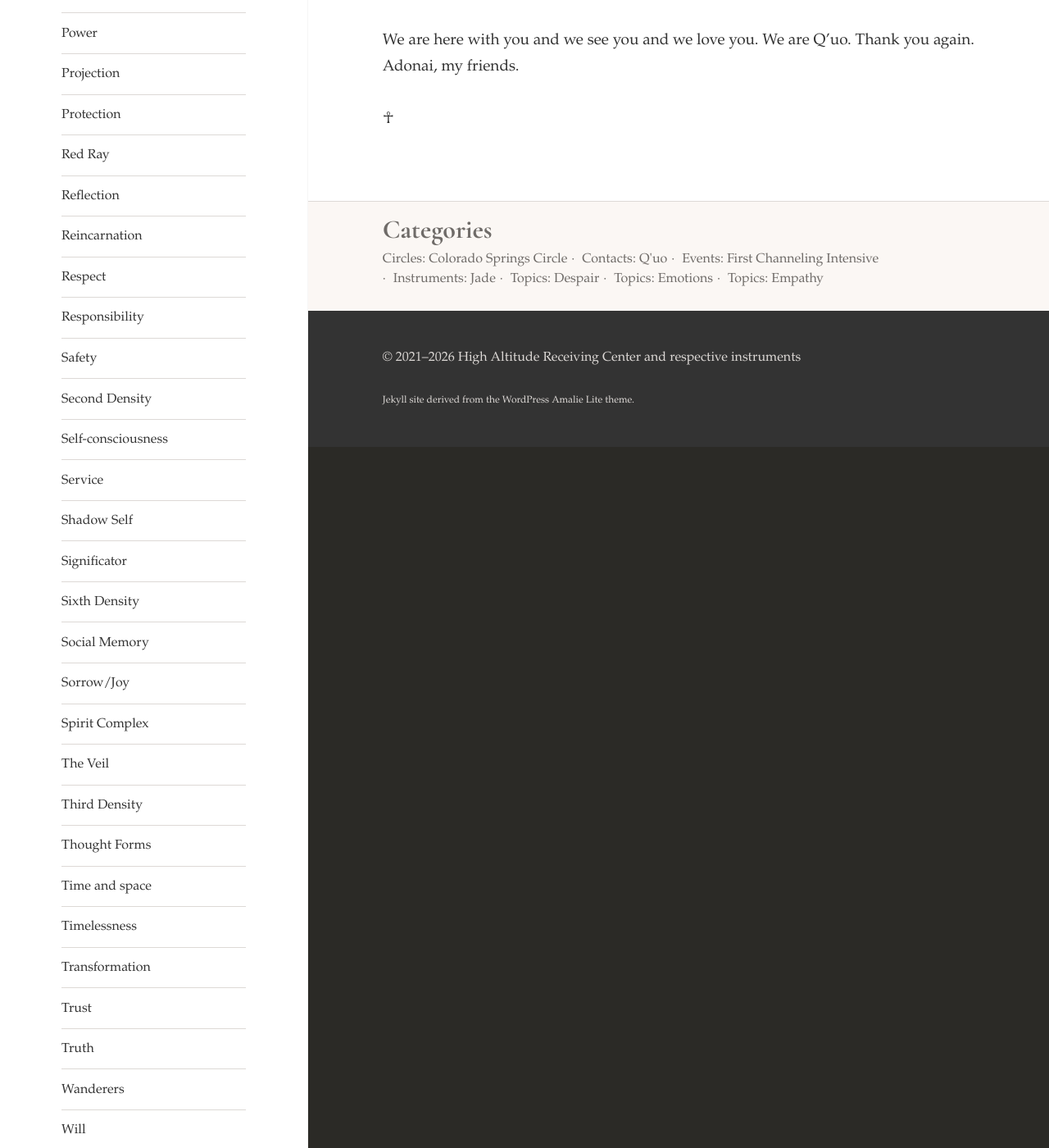
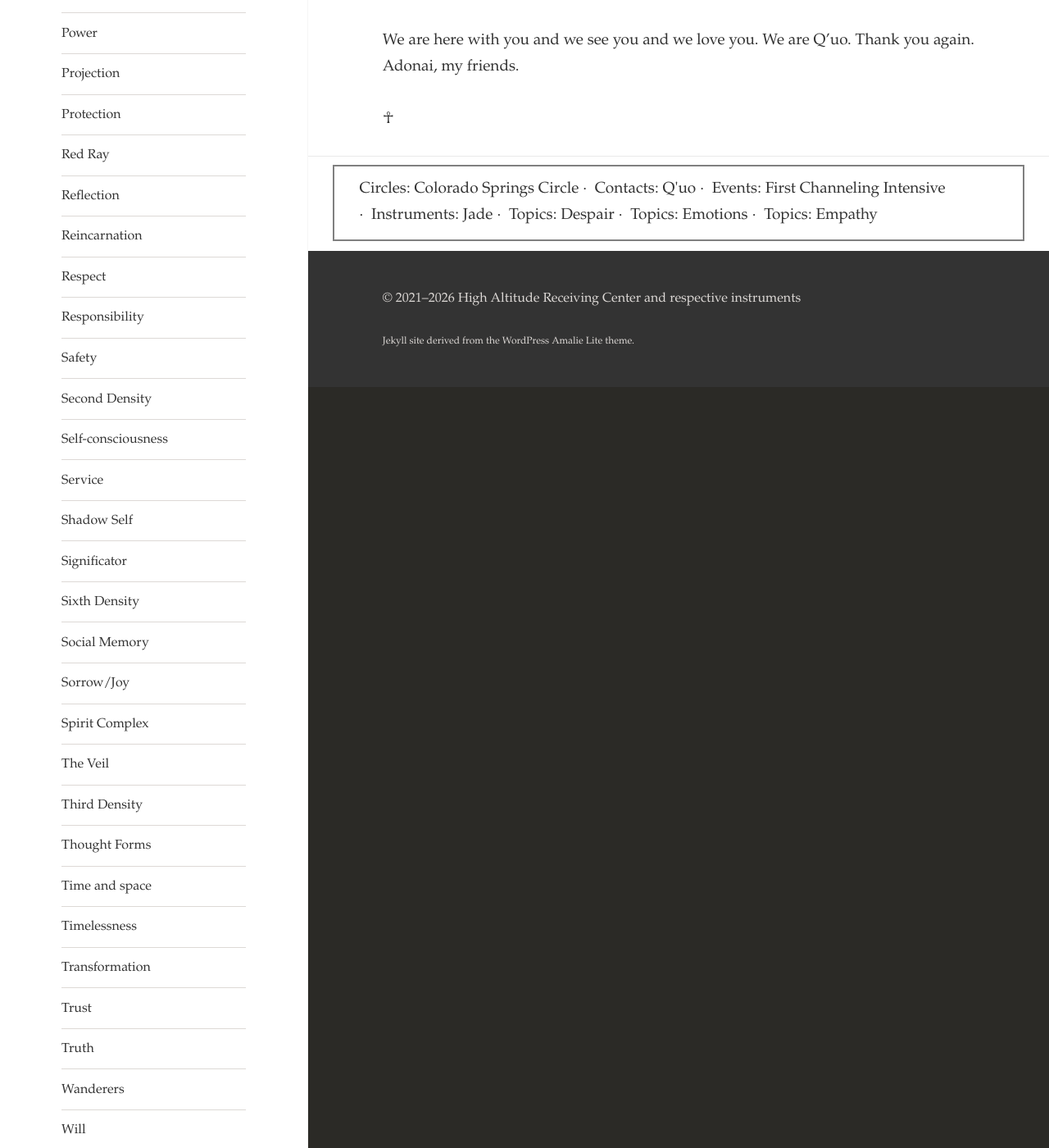
Before and after one commit to oswg/harc, a Jekyll site: the page built from _posts/2021-08-01_colorado-springs_ci1_010.md, in a window 1280 px wide and 1400 px high, scrolled down 4990 px. Shown: the whole window at 82% size. Built offline with Jekyll 4.4.1, drawn with Linux system fonts in a browser that asks for light colours.

Commit message:
final tweaks

```diff
--- a/_layouts/archive.html
+++ b/_layouts/archive.html
@@ -2,7 +2,7 @@
 layout: default
 ---
 
-<header class="page-header">
+<header class="page-header page-header-centered">
   <h1 class="page-title">{{ page.title }}</h1>
   {% if page.description %}
   <div class="taxonomy-description">{{ page.description }}</div>
--- a/_layouts/category.html
+++ b/_layouts/category.html
@@ -6,7 +6,7 @@
   Category archive: lists posts in this category (oldest first) using intro_only style.
   Matches the home page listing. Expects page.posts and page.title.
 {% endcomment %}
-<header class="page-header">
+<header class="page-header page-header-centered">
   <h1 class="page-title">{{ page.title | category_display }}</h1>
   {% assign desc = site.data.category_descriptions[page.category] %}
   {% if desc and desc != "" %}
--- a/_layouts/post.html
+++ b/_layouts/post.html
@@ -68,8 +68,8 @@
   </div><!-- .entry-content -->
 
   {% if doc.categories and doc.categories.size > 0 %}
-  <footer class="entry-footer entry-categories">
-    <h3>Categories</h3>
+  <hr>
+  <div class="category-list-wrap">
   <ul class="category-links">
     {% for cat in doc.categories %}
     {% unless cat == "Channeling Session" %}
@@ -80,7 +80,7 @@
     {% endunless %}
     {% endfor %}
   </ul>
-  </footer>
+  </div>
   {% endif %}
 
 </article>
--- a/assets/css/style.css
+++ b/assets/css/style.css
@@ -160,16 +160,30 @@
   border-top: 1px solid #ddd9d6;
 }
 
-.entry-footer h3 {
-  font-size: 2em;
-}
-
 .entry-footer .cat-links::after {
   content: " | ";
 }
 
-.entry-footer .category-links {
+/* Limit gap between post content and category list to 2em max */
+.post .entry-content {
+  padding-bottom: 1em;
+}
+.post hr {
+  margin: 0.5em 0;
+}
+.post .category-list-wrap {
+  margin-top: 0;
+}
+
+.category-list-wrap {
+  border: 2px solid gray;
+  margin: 1.25rem 3rem;
+  padding: 1.25rem 3rem;
+}
+
+article .category-links {
   display: flex;
+  flex-direction: row;
   flex-wrap: wrap;
   list-style: none;
   padding: 0;
@@ -177,7 +191,7 @@
   gap: 0 0.5rem;
 }
 
-.entry-footer .category-links li + li::before {
+article .category-links li + li::before {
   content: " · ";
   margin-right: 0.5rem;
 }
@@ -272,6 +286,27 @@
   margin-bottom: 3rem;
 }
 
+/* Category and archive pages: center page-header text both horizontally and vertically */
+.page-header-centered {
+  display: flex;
+  flex-direction: column;
+  align-items: center;
+  justify-content: center;
+  text-align: center;
+  min-height: 10rem;
+  padding: 3rem 7.6923%;
+}
+.page-header-centered .page-title {
+  margin-bottom: 0;
+}
+.page-header-centered .page-description,
+.page-header-centered .taxonomy-description {
+  margin-top: 1rem;
+  margin-left: auto;
+  margin-right: auto;
+  max-width: 800px;
+}
+
 .search-form {
   display: flex;
   gap: 0.5rem;
```
Lines whose indentation alone changed are shown as unchanged.
